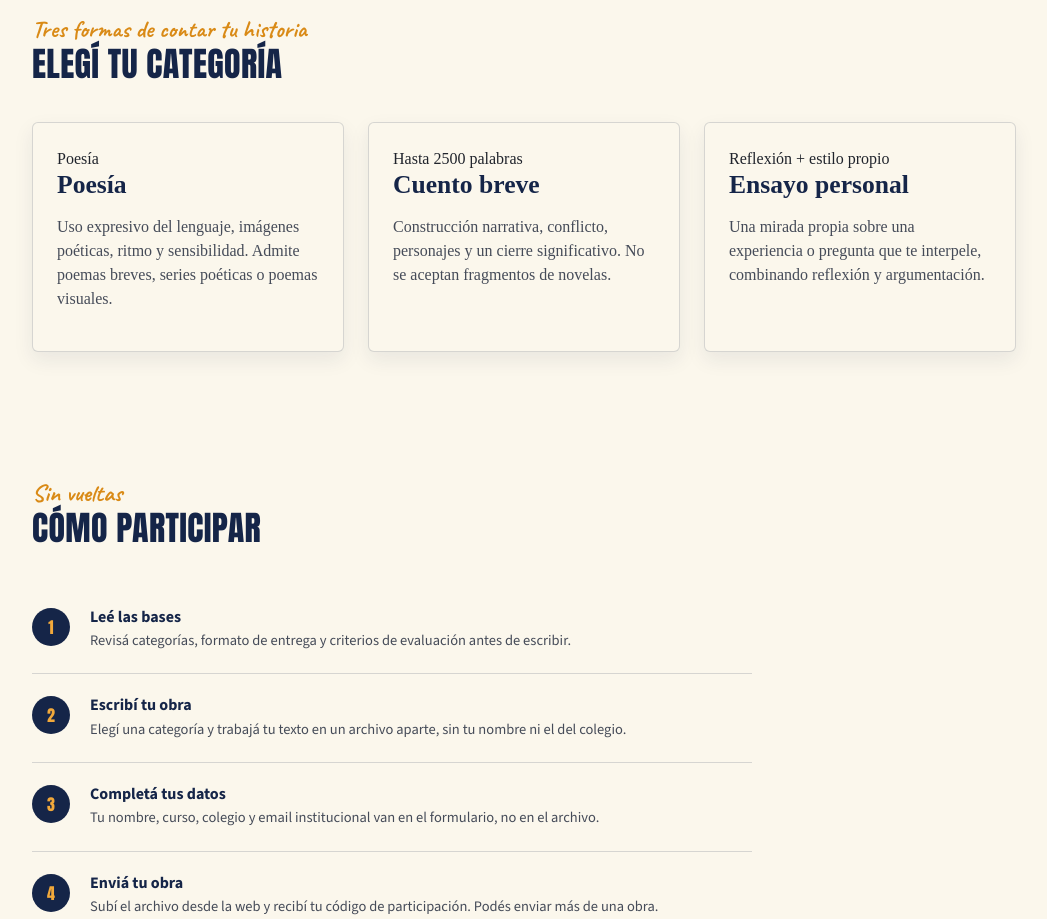
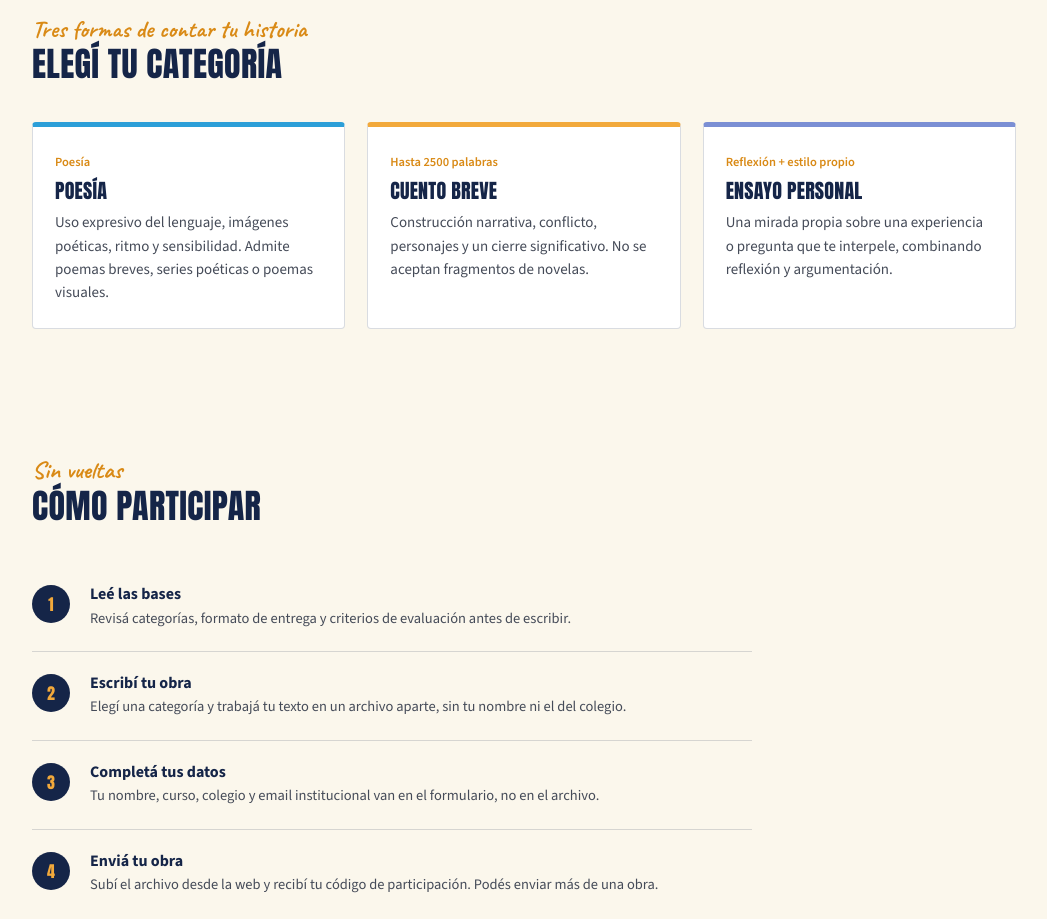
Before and after one commit to sophieblousson/voces-de-la-adolescencia, a Next.js app: page / in a window 1280 px wide. Shown: the part 880-1799 px from the top of the page, without its empty margins (144-1191 px from the left). Built offline with nearby package versions, Linux system fonts and the light colour scheme.

Commit message:
Refactor CSS styles for card layout and appearance

```diff
--- a/components/home/Categorias.module.css
+++ b/components/home/Categorias.module.css
@@ -1,37 +1,58 @@
 .cards {
   display: grid;
   grid-template-columns: repeat(3, 1fr);
-  gap: var(--space-6);
-  margin-top: var(--space-8);
+  gap: 22px;
 }
 
 .card {
-  background-color: var(--color-fondo);
-  border: 1px solid var(--color-borde);
-  border-radius: var(--radius-md);
-  padding: var(--space-6);
-  box-shadow: var(--shadow-sm);
+  position: relative;
+  background: #ffffff;
+  border: 1px solid var(--color-line);
+  border-radius: var(--radius-sm);
+  padding: 26px 22px 24px;
+  border-top: 5px solid var(--color-sky);
 }
 
-.cardBar {
-  display: block;
-  width: 40px;
-  height: 4px;
-  border-radius: 2px;
-  margin-bottom: var(--space-4);
+.card.sky {
+  border-top-color: var(--color-sky);
 }
 
-.cardTitle {
-  font-size: var(--fs-lg);
-  margin: 0 0 var(--space-2);
+.card.marigold {
+  border-top-color: var(--color-marigold);
 }
 
-.cardText {
-  font-size: var(--fs-sm);
-  margin: 0;
+.card.violet {
+  border-top-color: #7b8fd4;
 }
 
-@media (max-width: 800px) {
+.tag {
+  display: block;
+  margin-bottom: 8px;
+  color: var(--color-marigold-dark);
+  font-family: var(--font-source-sans-3), Helvetica, Arial, sans-serif;
+  font-size: 12.5px;
+  font-weight: 600;
+}
+
+.card h3 {
+  margin: 0 0 10px;
+  color: var(--color-ink);
+  font-family: var(--font-anton), Impact, sans-serif;
+  font-size: 20px;
+  font-weight: 400;
+  text-transform: uppercase;
+  letter-spacing: 0.01em;
+}
+
+.card p {
+  margin: 0;
+  color: #454b58;
+  font-family: var(--font-source-sans-3), Helvetica, Arial, sans-serif;
+  font-size: 15px;
+  line-height: 1.55;
+}
+
+@media (max-width: 720px) {
   .cards {
     grid-template-columns: 1fr;
   }
```
